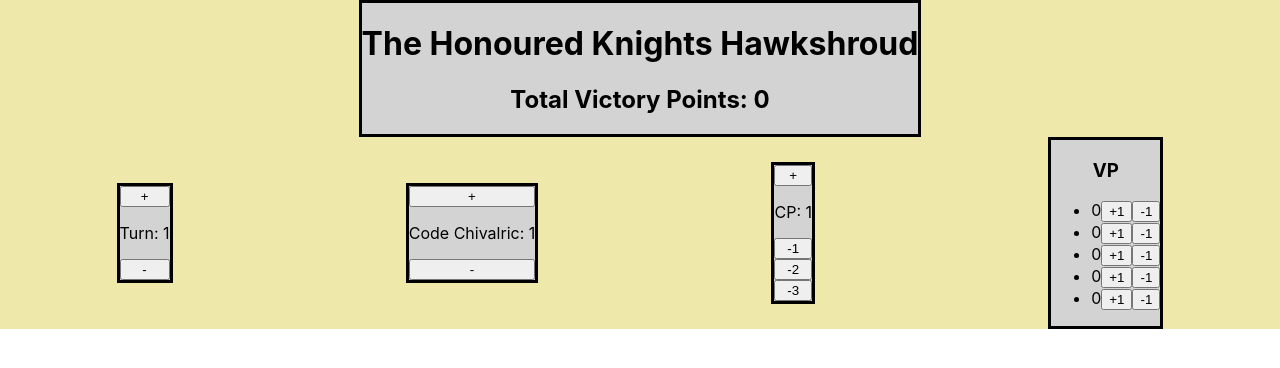
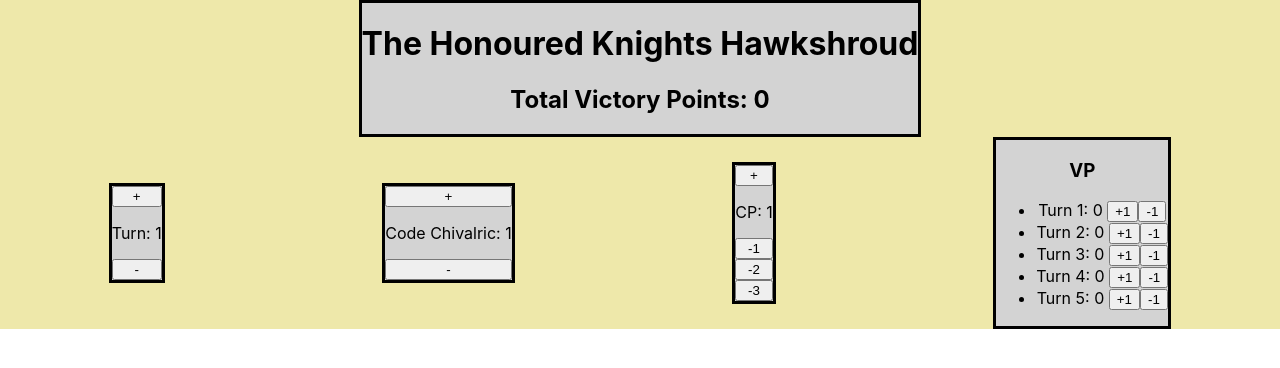
Before and after one commit to DCDoncaster/battletracker, a React (Create React App) app: page / in a window 1280 px wide. Shown: the top 368 px of the page. Built offline with nearby package versions, Linux system fonts and the light colour scheme.

Commit message:
Added turn numbers to VP

```diff
--- a/src/components/ChivalricTracker.js
+++ b/src/components/ChivalricTracker.js
@@ -2,14 +2,14 @@ import React from 'react';
 
 function ChivalryComponent(props) {
     return (
-
+      // TODO: add a selector to allow to chose oaths and display these somewhere
       <div className='buttonWrapper'>
         {/* button to increase chivalry by 1 to max of 6*/}
         <button onClick={() => props.chivalry <6? props.setChivalry(props.chivalry + 1):props.setChivalry}>+</button>
         {/* display current chivalry */}
         <p>Code Chivalric: {props.chivalry}</p>
         {/* button to decrease chivalry by 1 to minimum of 0*/}
-                <button onClick={() => props.chivalry >0 ?props.setChivalry(props.chivalry - 1):props.setChivalry}>-</button>
+        <button onClick={() => props.chivalry >0 ?props.setChivalry(props.chivalry - 1):props.setChivalry}>-</button>
         </div>
 
 
--- a/src/components/Header.js
+++ b/src/components/Header.js
@@ -3,6 +3,7 @@ import React from 'react';
 function Header(props) {
     return (
       <div>
+        {/* TODO: add a selector so the house is not hardcoded and can be changed */}
         <h1>The {props.chivalry === 0?"Dishonoured":props.chivalry > 4?"Virtuous":"Honoured"} Knights Hawkshroud</h1>
         {/*DONE: Loop through Total VP Array and total it instead of just displaying the array */}
         <h2>Total Victory Points: {props.totalVP.reduce((a, b) => a + b, 0)}</h2>
--- a/src/components/TurnTracker.js
+++ b/src/components/TurnTracker.js
@@ -9,6 +9,10 @@ function TurnComponent(props) {
     if(props.turn > 1){
     props.setTurn(props.turn - 1);
     props.setCommandPoints(props.commandPoints - 1);
+    }else{
+     //TODO: add an error here when previous statement cannnot run
+
+
     }
    }
 
--- a/src/components/VPTracker.js
+++ b/src/components/VPTracker.js
@@ -34,7 +34,8 @@ function VPComponent(props) {
     <ul>
       {props.totalVP.map((counter, i) => (
         <li key={i}>
-          {counter}
+          Turn {i+1}:
+          {" " + counter + " "}
           {/* DONE: Stop counting at 15  - handled in increment handler*/}
           <button onClick={() => {
             handleIncrementClick(i);
```
